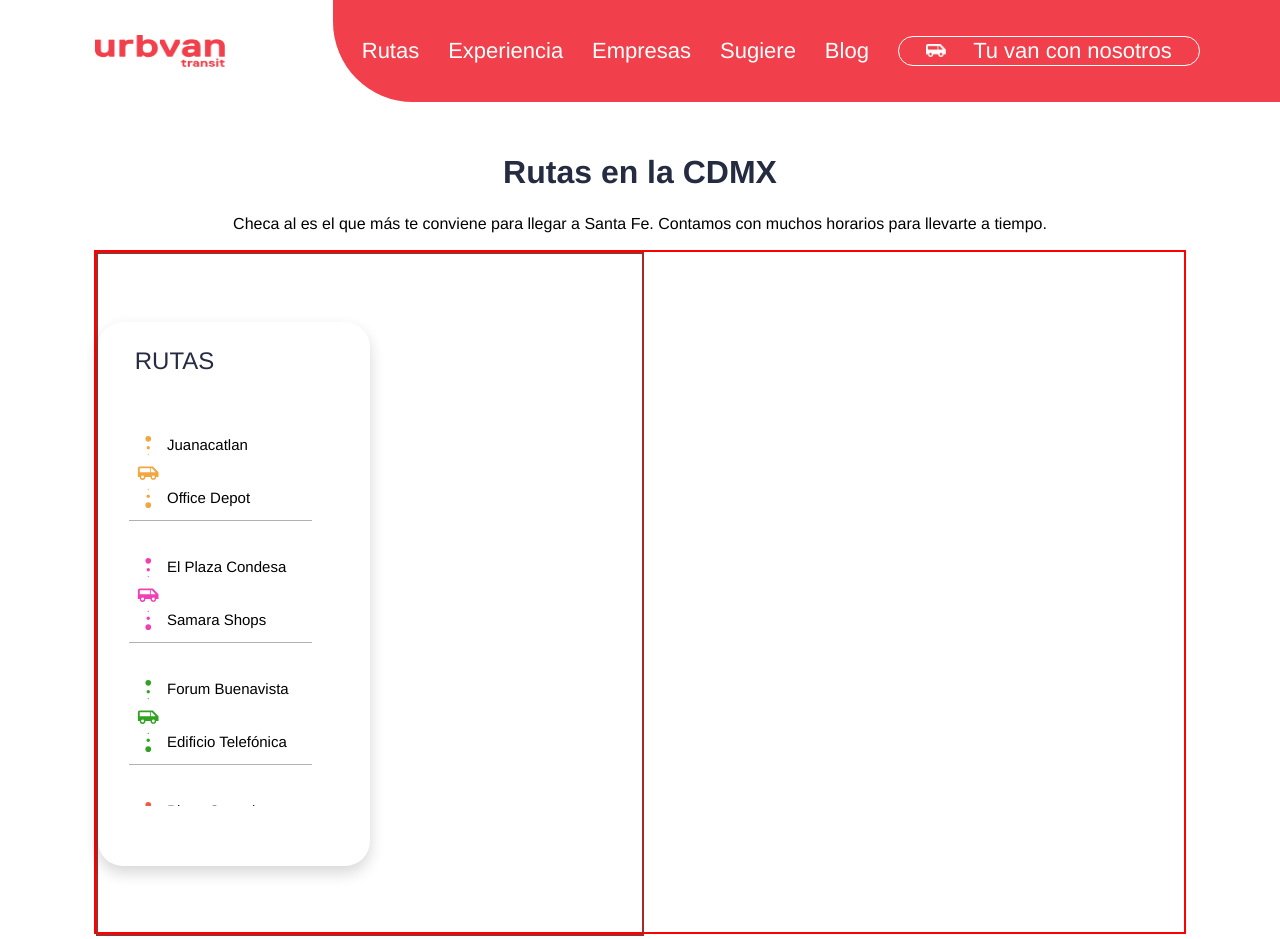
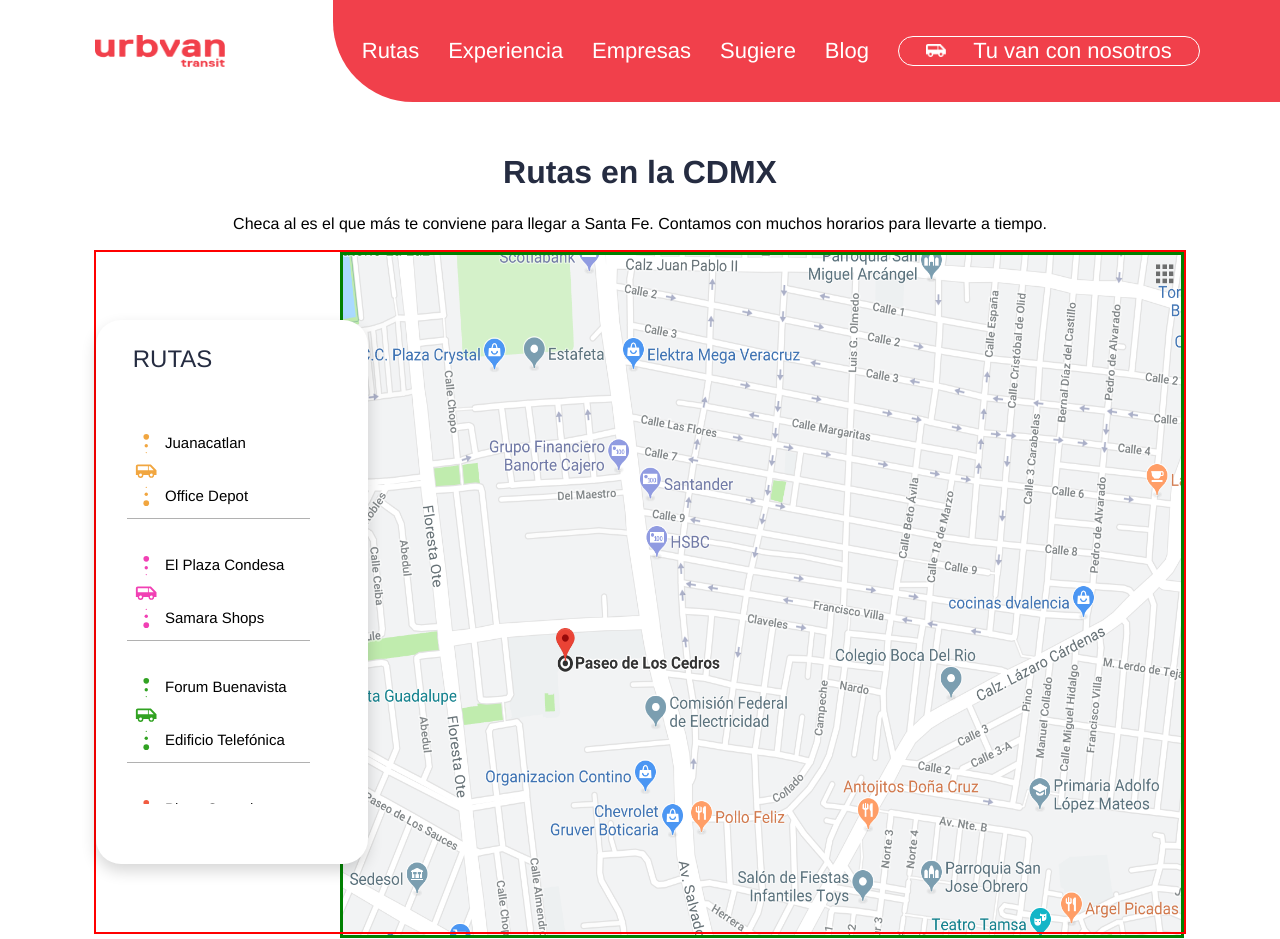
Before and after one commit to Zitle-Nancy/urbvan, a React (Create React App) app: page / in a window 1280 px wide. Built offline with nearby package versions, Linux system fonts and the light colour scheme.

Commit message:
WIP: Add the image map

```diff
--- a/src/App.js
+++ b/src/App.js
@@ -1,6 +1,7 @@
 import React, { Fragment } from 'react';
 import styled, { createGlobalStyle } from 'styled-components';
 import Header from './component/Header/Header';
+import Maps from './container/Maps';
 import RouteList from './container/RouteList';
 
 const GlobalStyle = createGlobalStyle`
@@ -21,6 +22,7 @@
 `;
 
 const Container = styled.div`
+  position: relative;
   width: 85%;
   height: 85vh;
   border: solid red 2px;
@@ -39,6 +41,7 @@
       </p>
       <Container>
         <RouteList />
+        <Maps />
       </Container>
     </Fragment>
   );
--- /dev/null
+++ b/src/container/Maps.jsx
@@ -0,0 +1,31 @@
+import React, { Component } from 'react';
+import styled from 'styled-components';
+import mapa from '../img/mapa.png';
+
+const Div = styled.div`
+  position: absolute;
+  z-index: -1;
+  right: 0;
+  top: 0;
+  width: 77%;
+  height: 100%;
+  border: solid green 3px;
+
+  img{
+    width: 100%;
+    height: 100%;
+  }
+`;
+
+class Maps extends Component{
+  render(){
+    return(
+      <Div>
+        <img src={mapa}/>
+      </Div>
+    )
+  }
+}
+
+
+ export default Maps;
--- a/src/container/RouteList.jsx
+++ b/src/container/RouteList.jsx
@@ -5,7 +5,6 @@
 import routesList from '../routes';
 
 const ContainerInfo = styled.div`
-  border: solid brown 2px;
   display: flex;
   align-items: center;
   width: 50%;
@@ -56,6 +55,7 @@
   ::-webkit-scrollbar {
     background-color: #e5e5e5;
     width: 6px;
+    height: 90%;
   }
 
   ::-webkit-scrollbar-thumb {
```
Also changed, not shown: src/img/mapa.png (added).
